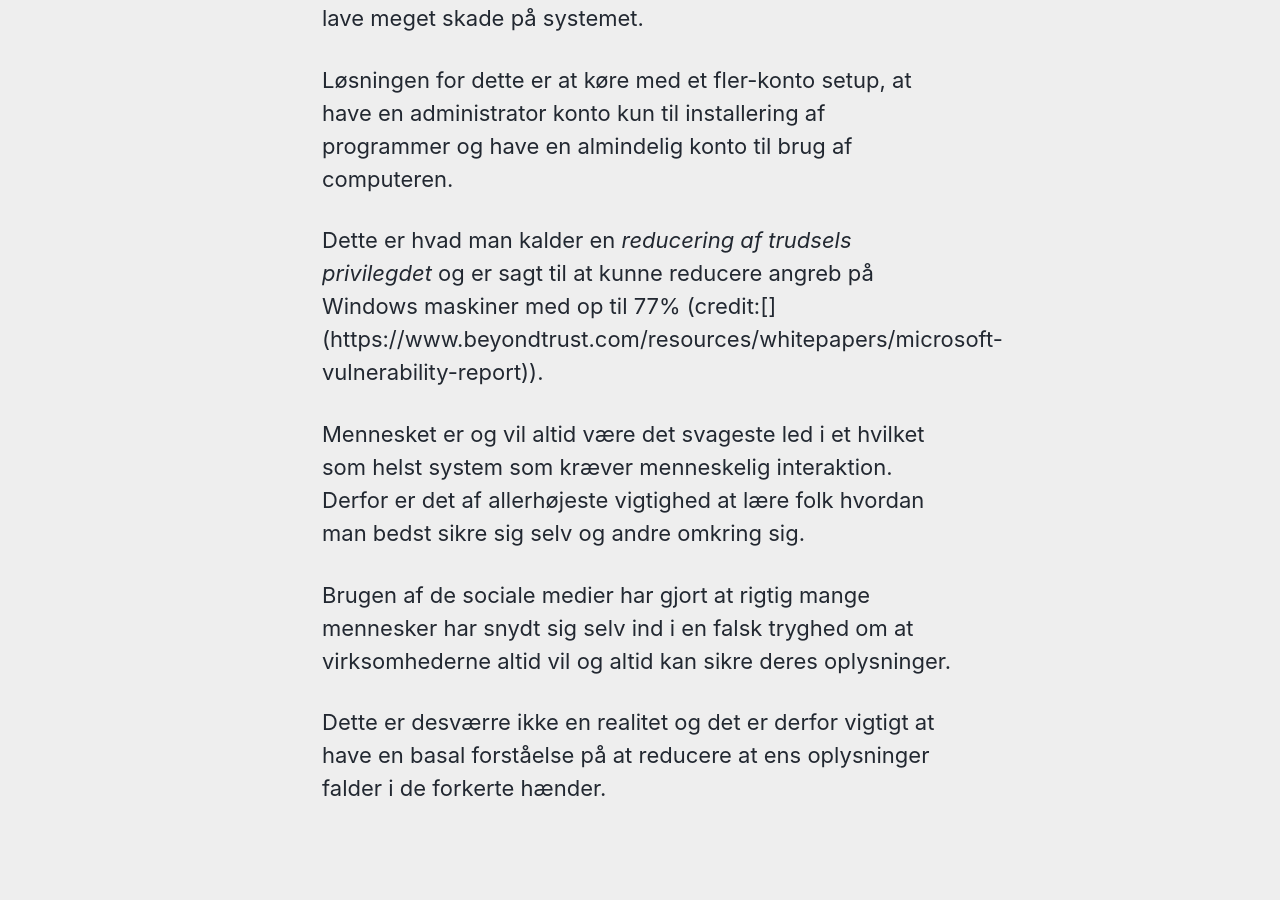
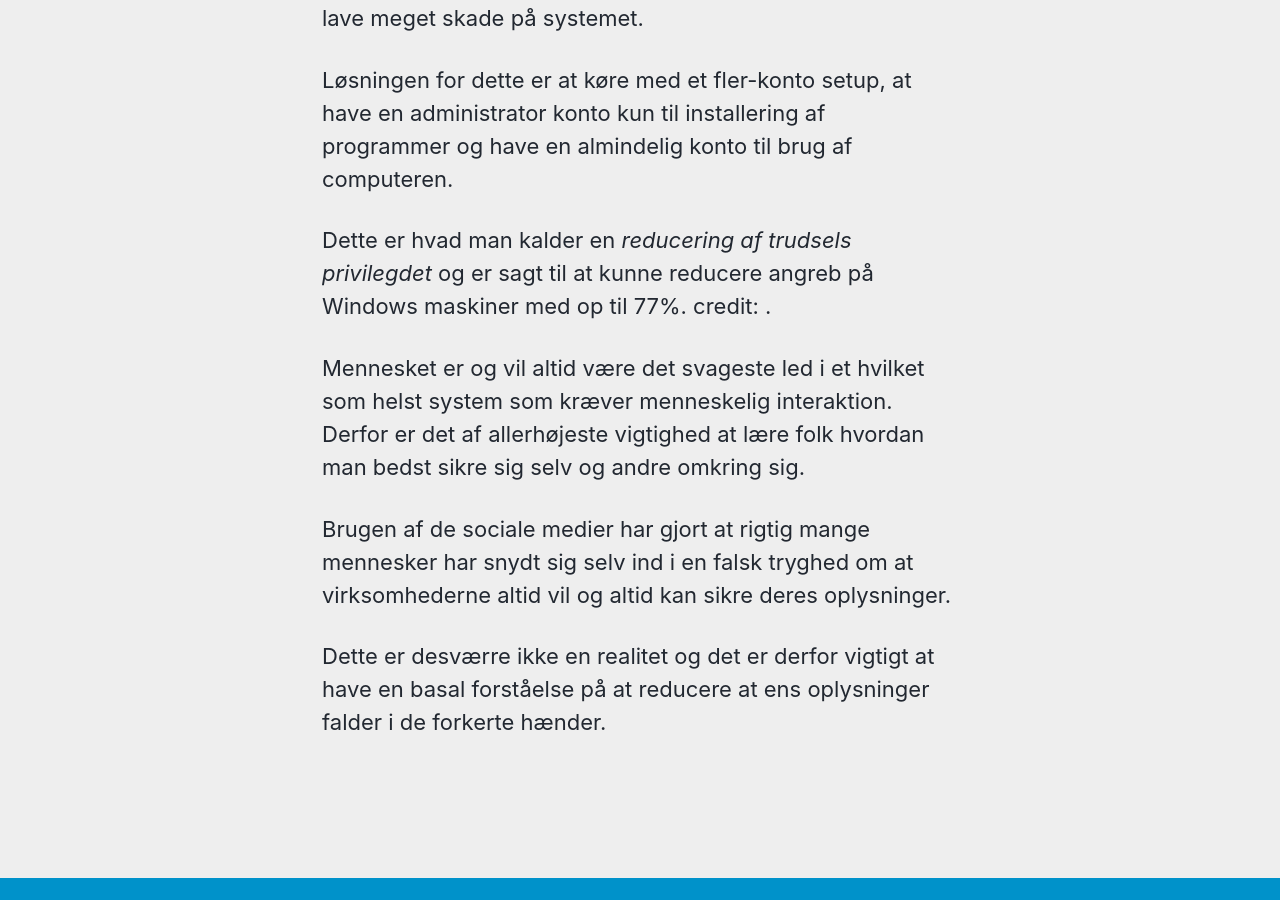
Before and after one commit to Emil428f/Portfolio, a Jekyll site: the page built from _posts/2020-03-30-Sikkerhedsforanstaltninger.md, in a window 1280 px wide and 900 px high, scrolled down 2024 px. Built offline with Jekyll 4.4.1, drawn with Linux system fonts in a browser that asks for light colours; cached includes are drawn as plain includes; nearby versions of some CDN libraries; part of the change alters nothing that is shown.

Commit message:
Update 2020-03-30-Sikkerhedsforanstaltninger.md

```diff
--- a/_posts/2020-03-30-Sikkerhedsforanstaltninger.md
+++ b/_posts/2020-03-30-Sikkerhedsforanstaltninger.md
@@ -38,7 +38,8 @@ Dette betyder derfor også at hvis et angreb finder sted, vil virusen også have
 
 Løsningen for dette er at køre med et fler-konto setup, at have en administrator konto kun til installering af programmer og have en almindelig konto til brug af computeren.
 
-Dette er hvad man kalder en *reducering af trudsels privilegdet* og er sagt til at kunne reducere angreb på Windows maskiner med op til 77% (credit:[] (https://www.beyondtrust.com/resources/whitepapers/microsoft-vulnerability-report)).
+Dette er hvad man kalder en *reducering af trudsels privilegdet* og er sagt til at kunne reducere angreb på Windows maskiner med op til 77%.
+credit: [](https://www.beyondtrust.com/resources/whitepapers/microsoft-vulnerability-report).
 
 Mennesket er og vil altid være det svageste led i et hvilket som helst system som kræver menneskelig interaktion. Derfor er det af allerhøjeste vigtighed at lære folk hvordan man bedst sikre sig selv og andre omkring sig.
 
```
